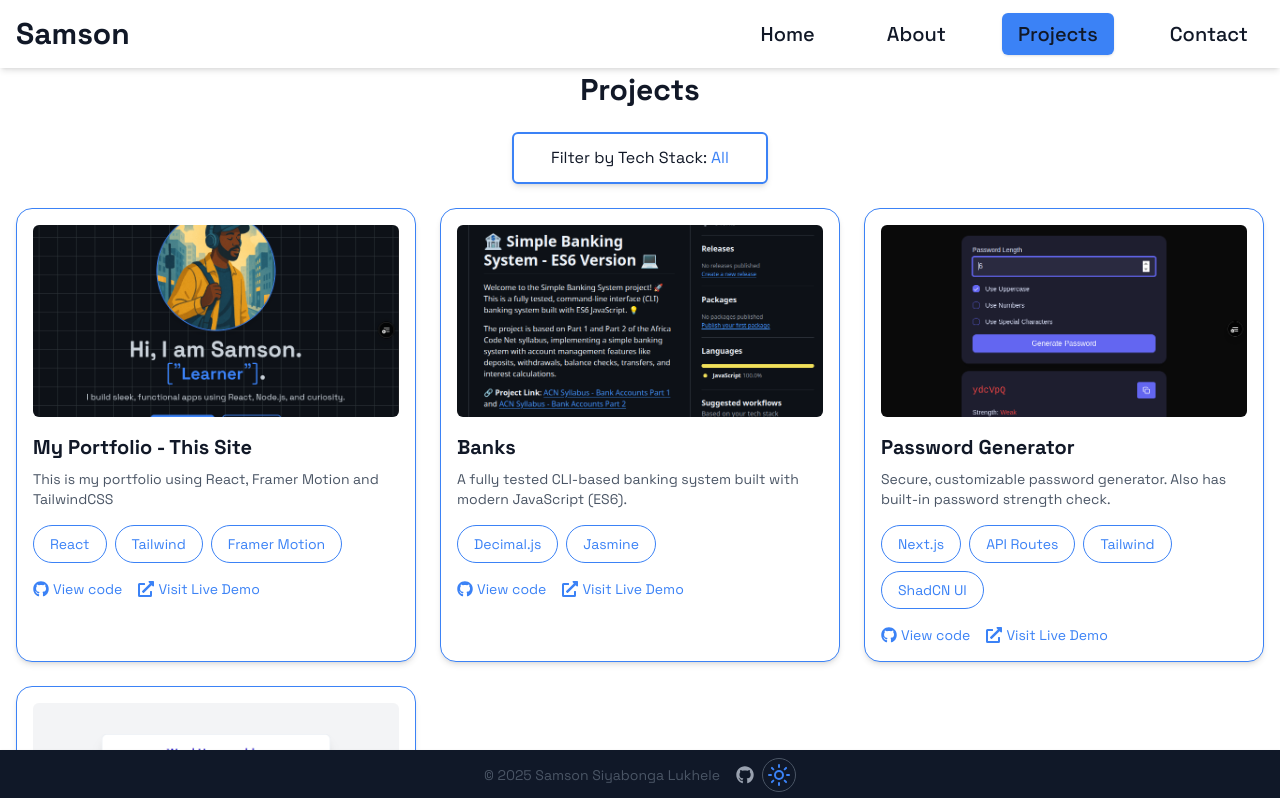
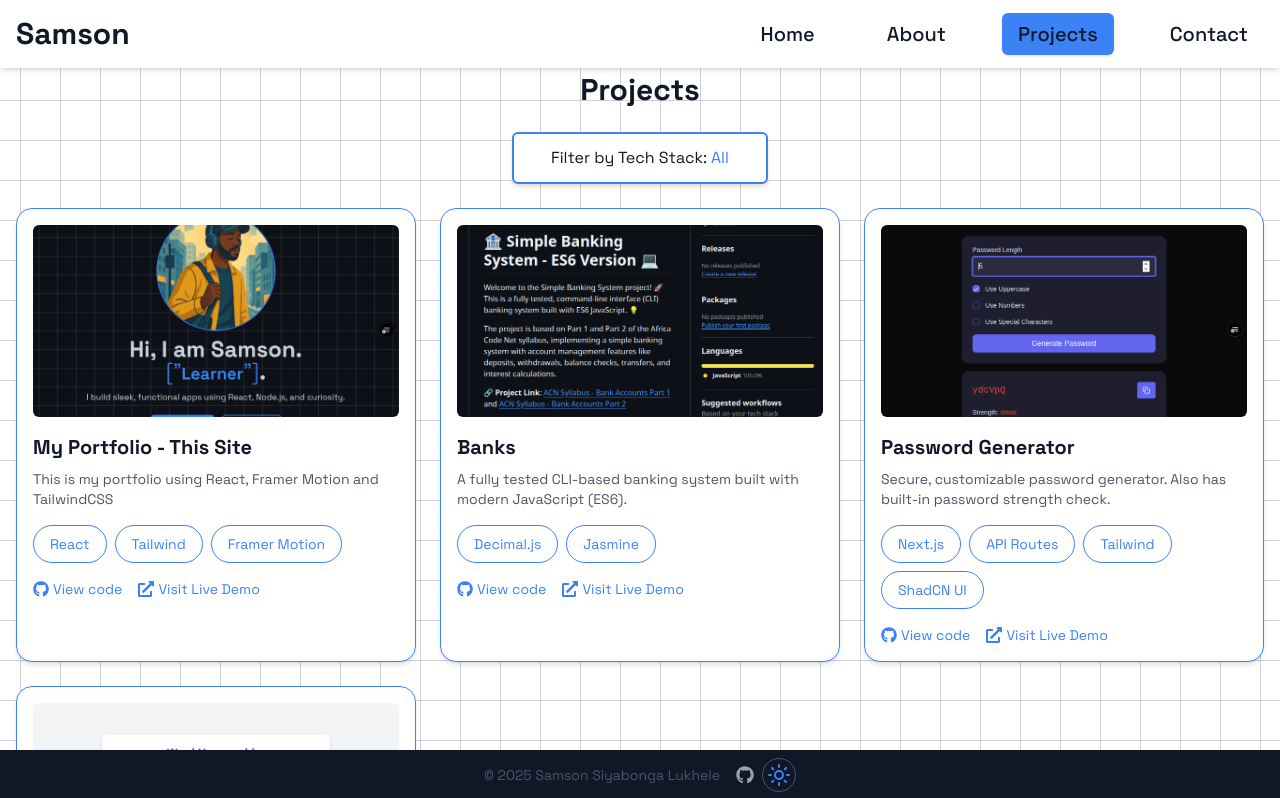
Before and after one commit to siyabuilds/react-portfolio, a React (Vite) app: page /projects in a window 1280 px wide. Shown: the top 798 px of the page. Built offline with nearby package versions, Linux system fonts and the light colour scheme.

Commit message:
Forgot to readd title and remove bg

```diff
--- a/src/pages/Projects.jsx
+++ b/src/pages/Projects.jsx
@@ -27,12 +27,16 @@
     }
   }, [filter]);
 
+  useEffect(() => {
+    document.title = "My Projects";
+  }, []);
+
   const handleFilterChange = (newFilter) => {
     setFilter(newFilter);
   };
 
   return (
-    <section className="min-h-screen px-4 py-8 bg-[var(--background)] text-[var(--foreground)]">
+    <section className="min-h-screen px-4 py-8 text-[var(--foreground)]">
       <h2 className="text-3xl font-bold text-center mb-6">Projects</h2>
 
       {/* Filter Dropdown */}
```
